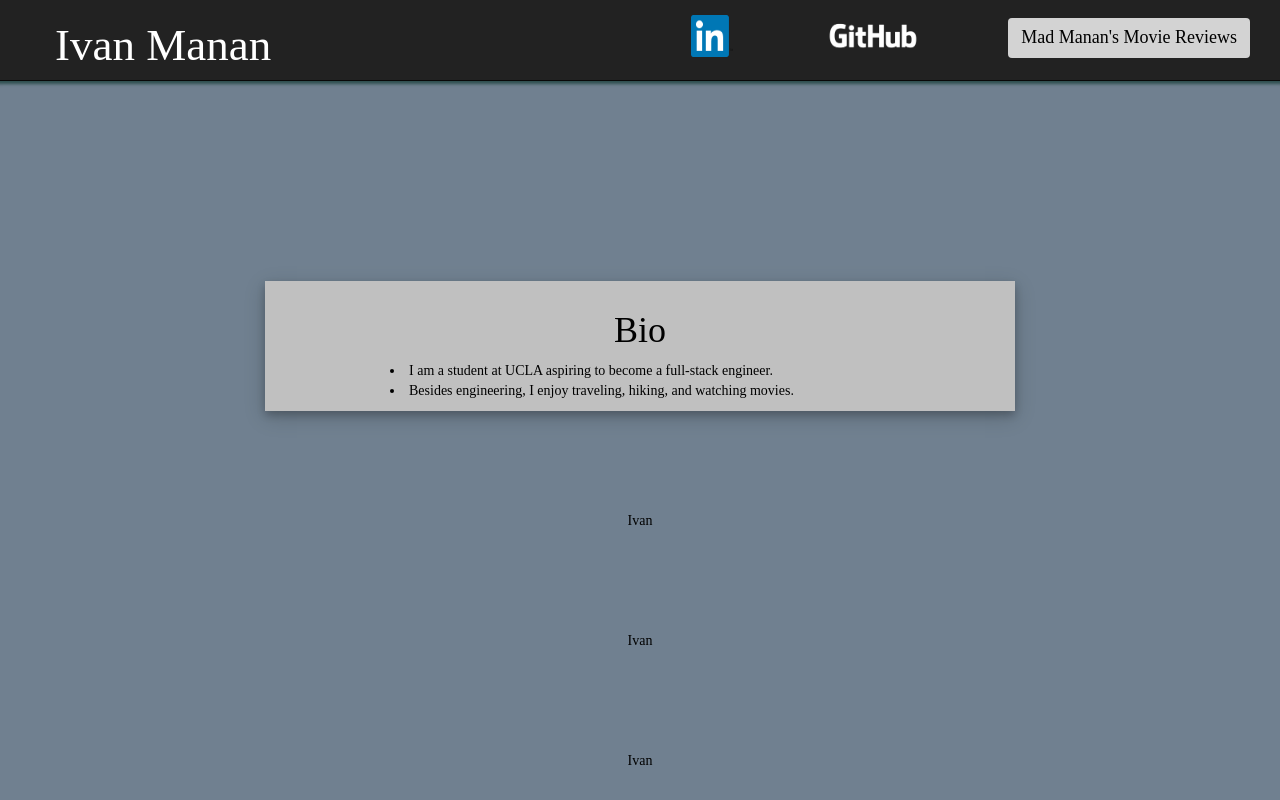
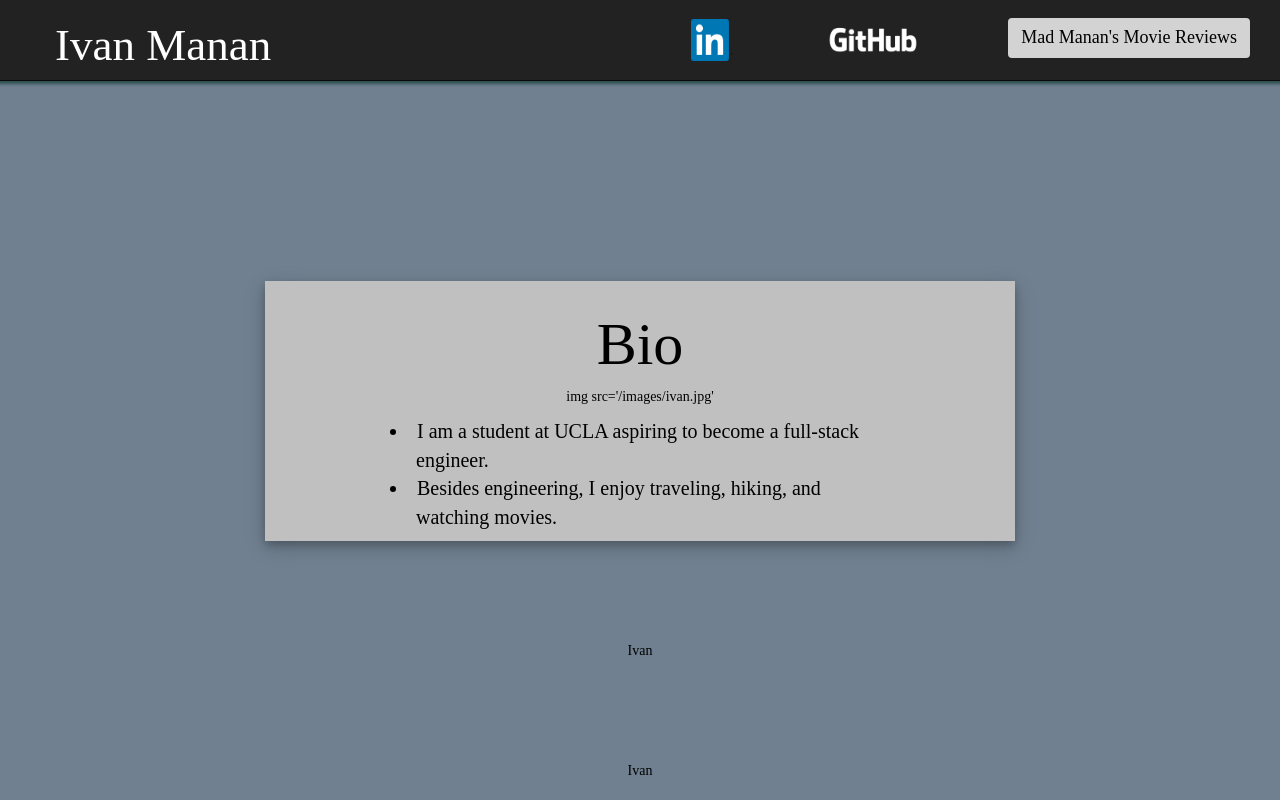
Before and after one commit to ivanmanan/Personal-Website, a React (Create React App) app: page / in a window 1280 px wide. Shown: the top 800 px of the page. Built offline with nearby package versions, Linux system fonts and the light colour scheme.

Commit message:
Did styling

```diff
--- a/src/App.jsx
+++ b/src/App.jsx
@@ -21,24 +21,28 @@ class App extends Component {
 	    {
 		title: "Bio",
 		photo: "img src='/images/ivan.jpg'",
+		link: "https://www.linkedin.com/in/ivan-manan/",
 		overview: "I am a student at UCLA aspiring to become a full-stack engineer.",
 		info: "Besides engineering, I enjoy traveling, hiking, and watching movies."
 	    },
 	    {
 		title: "Mad Manan's Movie Review",
 		photo: "img src='/images/construction.jpeg",
+		link: "localhost",
 		overview: "Ivan's personal movie reviews.",
 		info: "I absolutely enjoy watching movies, so I like to share my personal reviews on them."
 	    },
 	    {
 		title: "To Be Determined",
 		photo: "img src='/images/construction.jpeg",
+		link: "localhost",
 		overview: "???",
 		info: "???"
 	    },
 	    {
 		title: "Emacs Init File",
 		photo: "img src='/images/construction.jpeg",
+		link: "https://github.com/ivanmanan/emacs/blob/master/.emacs",
 		overview: "This is my Emacs settings.",
 		info: "I always use this Emacs Lisp file to develop anything."
 	    }
--- a/src/Components/BucketItem.jsx
+++ b/src/Components/BucketItem.jsx
@@ -13,7 +13,13 @@ class BucketItem extends Component {
 			<div className="projectItem">
 			    <h1>{this.props.project.title}</h1>
 
-			    <div className="text-left col-md-offset-2">
+			    <p>{this.props.project.photo}</p>
+
+			    <div className="text-left
+				col-md-offset-2
+				col-xs-offset-2
+				marginalized">
+
 				<li>{this.props.project.overview}</li>
 				<li>{this.props.project.info}</li>
 			    </div>
--- a/src/Components/styles.css
+++ b/src/Components/styles.css
@@ -4,8 +4,13 @@
     padding-top: 10px;
     padding-bottom: 10px;
 }
+.projectItem h1{
+    font-size: 60px;
+}
 .projectItem li{
-
+    font-size: 20px;
+    padding-left: 26px;
+    text-indent: -26px;
 }
 .trailing li{
     list-style-type: none;
@@ -19,3 +24,6 @@
     margin: 0;
     padding: 0;
 }
+.marginalized{
+    margin-right: 120px;
+}
--- a/src/index.css
+++ b/src/index.css
@@ -2,6 +2,8 @@
 body{
     font-family: times-new-roman;
     background-color: slategray;
+    /* Removes cursor arrow */
+    cursor: default;
 }
 #top-panel{
     box-shadow:0 0 3px 3px darkslategray;
@@ -29,3 +31,18 @@ body{
     text-decoration: none;
     color: black;
 }
+img{
+    margin-top: 4px;
+    -khtml-user-select: none;
+    -o-user-select: none;
+    -moz-user-select: none;
+    -webkit-user-select: none;
+    user-select: none;
+}
+h1, li, p{
+    -khtml-user-select: none;
+    -o-user-select: none;
+    -moz-user-select: none;
+    -webkit-user-select: none;
+    user-select: none;
+}
```
